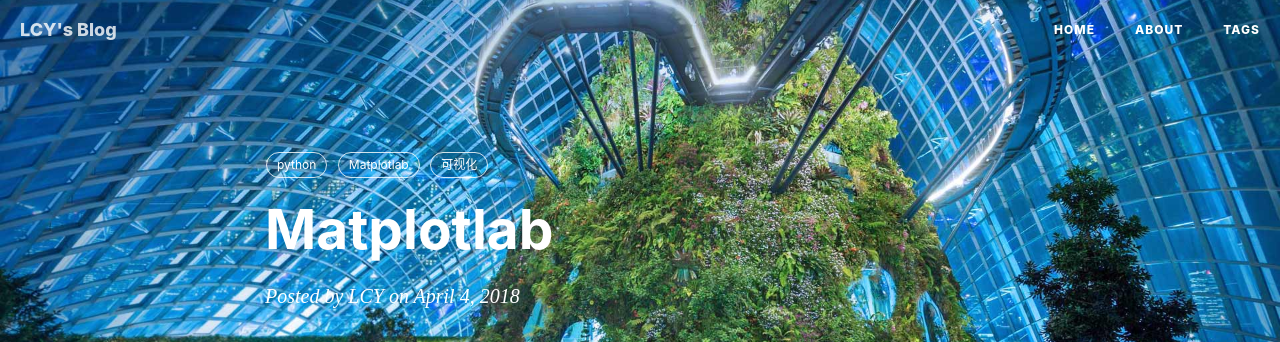
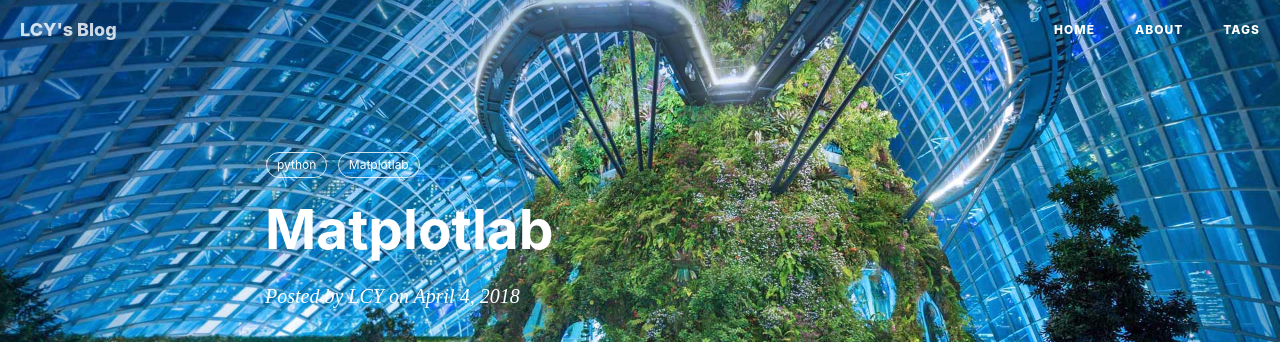
Before and after one commit to liaochengyu/liaochengyu.github.io, a Jekyll site: the page built from _posts/2018-4-4-Matplotlab.md, in a window 1280 px wide and 900 px high. Shown: the top 342 px of the window. Built offline with Jekyll 4.4.1, drawn with Linux system fonts in a browser that asks for light colours; nearby versions of some CDN libraries; library files that are not in the unit come from our copies; comment, search, counter and statistics services are not loaded.

Commit message:
Update 2018-4-4-Matplotlab.md

```diff
--- a/_posts/2018-4-4-Matplotlab.md
+++ b/_posts/2018-4-4-Matplotlab.md
@@ -9,8 +9,6 @@ catalog: true                       # 是否归档
 tags:                              #标签
 - python
 - Matplotlab
-- 可视化
-
 
 ---
 >`Python` 究竟如何在数据分析领域做到游刃有余？因为它有“四板斧”，分别是`Matplotlib、NumPy、SciPy、Pandas`。本篇博客是用于记录在我学习`python`的数据可视化包`Matplotlab`中内容。包括其基本使用和在学习过程中所遇到的一些问题。
```
